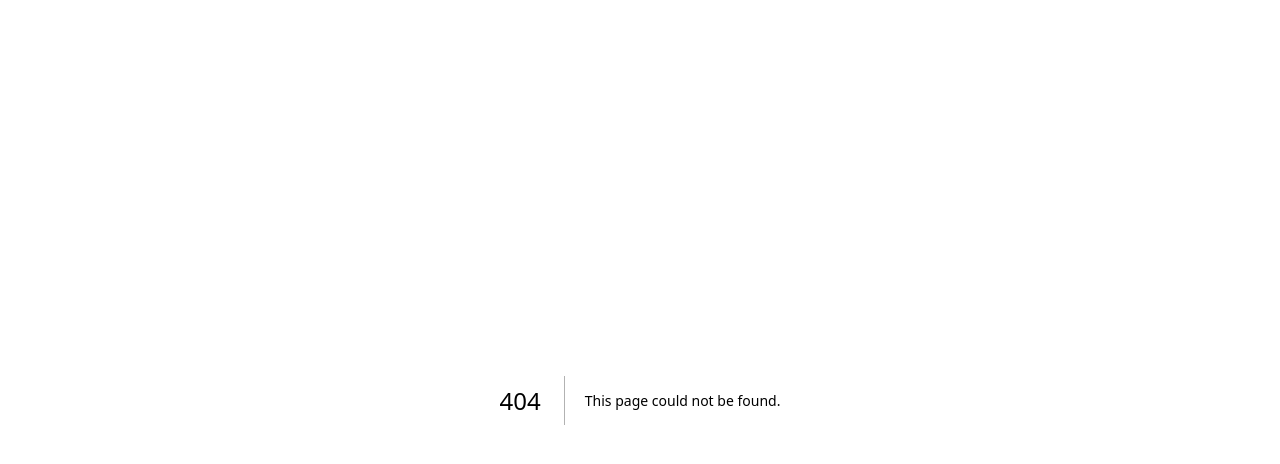
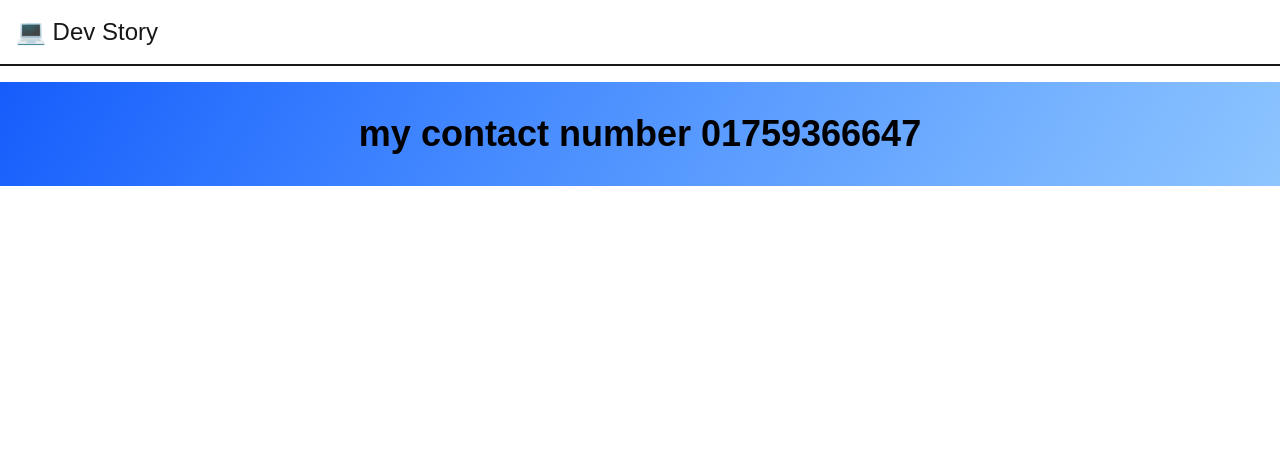
Before and after one commit to Rajibbepary/my-next-app, a Next.js app: page /about/contact in a window 1280 px wide. Before the commit this address had no page. Shown: the top 464 px of the page. Built offline with nearby package versions, Linux system fonts and the light colour scheme.

Commit message:
create page and route

```diff
--- /dev/null
+++ b/src/app/about/contact/page.jsx
@@ -0,0 +1,12 @@
+import Title from '@/components/Title';
+import React from 'react';
+
+const page = () => {
+    return (
+        <div>
+            <Title>my contact number 01759366647</Title>
+        </div>
+    );
+};
+
+export default page;
--- /dev/null
+++ b/src/app/about/page.jsx
@@ -0,0 +1,12 @@
+import Title from '@/components/Title';
+import React from 'react';
+
+const About = () => {
+    return (
+        <div>
+            <Title>This is my About</Title>
+        </div>
+    );
+};
+
+export default About;
--- /dev/null
+++ b/src/app/about/teams/page.jsx
@@ -0,0 +1,12 @@
+import Title from "@/components/Title";
+
+
+const page = () => {
+    return (
+        <div>
+            <Title>My teams number 432+</Title>
+        </div>
+    );
+};
+
+export default page;
--- a/src/app/layout.js
+++ b/src/app/layout.js
@@ -1,5 +1,6 @@
 import { Geist, Geist_Mono } from "next/font/google";
 import "./globals.css";
+import Navbar from "@/components/Navbar";
 
 const geistSans = Geist({
   variable: "--font-geist-sans",
@@ -22,7 +23,9 @@ export default function RootLayout({ children }) {
       lang="en"
       className={`${geistSans.variable} ${geistMono.variable} h-full antialiased`}
     >
-      <body className="min-h-full flex flex-col">{children}</body>
+      <body className="min-h-full flex flex-col">
+        <Navbar/>
+        {children}</body>
     </html>
   );
 }
--- /dev/null
+++ b/src/app/login/page.jsx
@@ -0,0 +1,15 @@
+import Title from "@/components/Title";
+
+
+
+const Login = () => {
+    return (
+        <div>
+
+            <Title>Wellcome To My Login Page</Title>
+
+        </div>
+    );
+};
+
+export default Login;
--- a/src/app/page.js
+++ b/src/app/page.js
@@ -2,6 +2,6 @@
 
 export default function Home() {
   return (
-   <div><h1>Hello Next</h1></div>
+   <div><h1>Hello Next Porject </h1></div>
   );
 }
--- /dev/null
+++ b/src/app/register/page.jsx
@@ -0,0 +1,12 @@
+import Title from "@/components/Title";
+
+
+const Register = () => {
+    return (
+        <div>
+            <Title>Wellcome to register page</Title>
+        </div>
+    );
+};
+
+export default Register;
--- /dev/null
+++ b/src/app/tutorials/page.jsx
@@ -0,0 +1,13 @@
+
+import Title from '@/components/Title';
+import React from 'react';
+
+const Tutorials = () => {
+    return (
+        <div>
+            <Title>Wellcome tutorials</Title>
+        </div>
+    );
+};
+
+export default Tutorials;
--- /dev/null
+++ b/src/components/Navbar.jsx
@@ -0,0 +1,11 @@
+
+
+const Navbar = () => {
+    return (
+        <div className="border-b-2 p-4">
+            <h1 className="text-2xl">💻 Dev  Story</h1>
+        </div>
+    );
+};
+
+export default Navbar;
--- /dev/null
+++ b/src/components/Title.jsx
@@ -0,0 +1,11 @@
+
+
+const Title = ({children}) => {
+    return (
+        <div className='bg-linear-120 text-center px-4 py-8 my-4 to-blue-300 from-blue-600 '>
+            <h1 className='text-4xl text-black font-bold'>{children}</h1>
+        </div>
+    );
+};
+
+export default Title;
```
